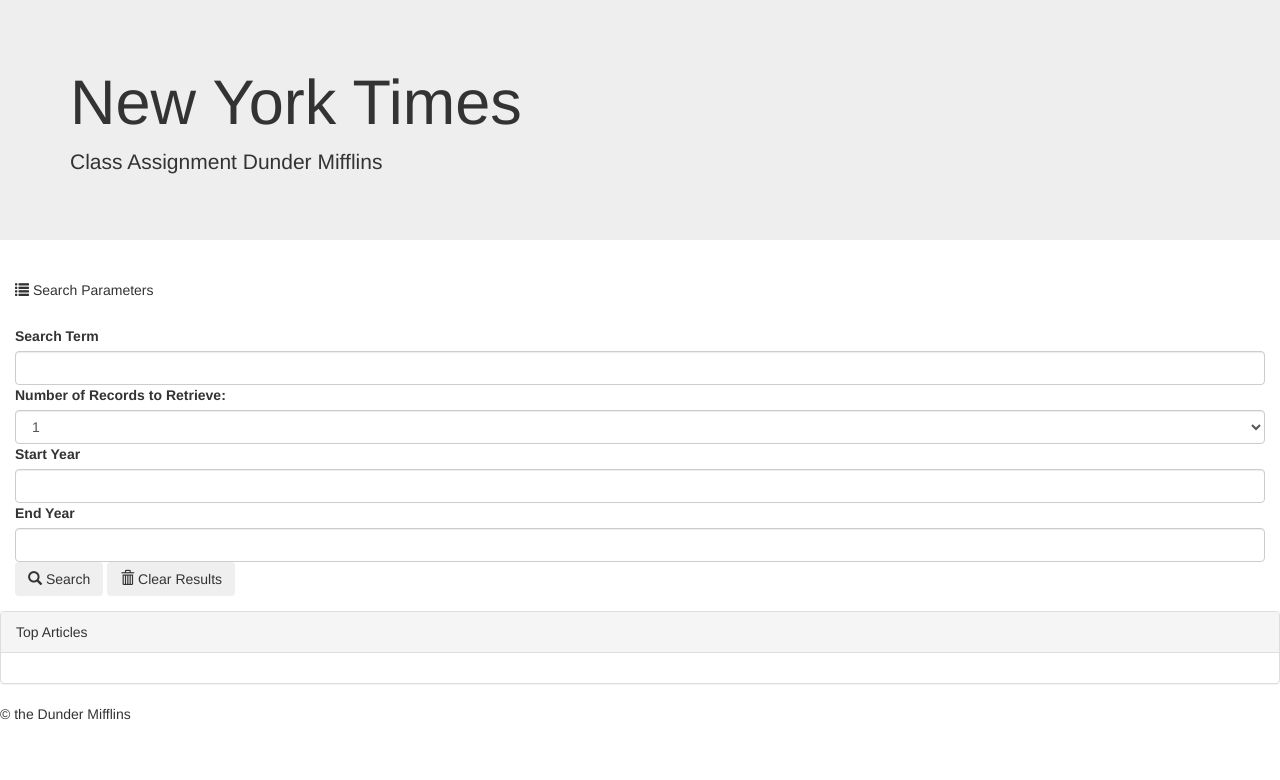
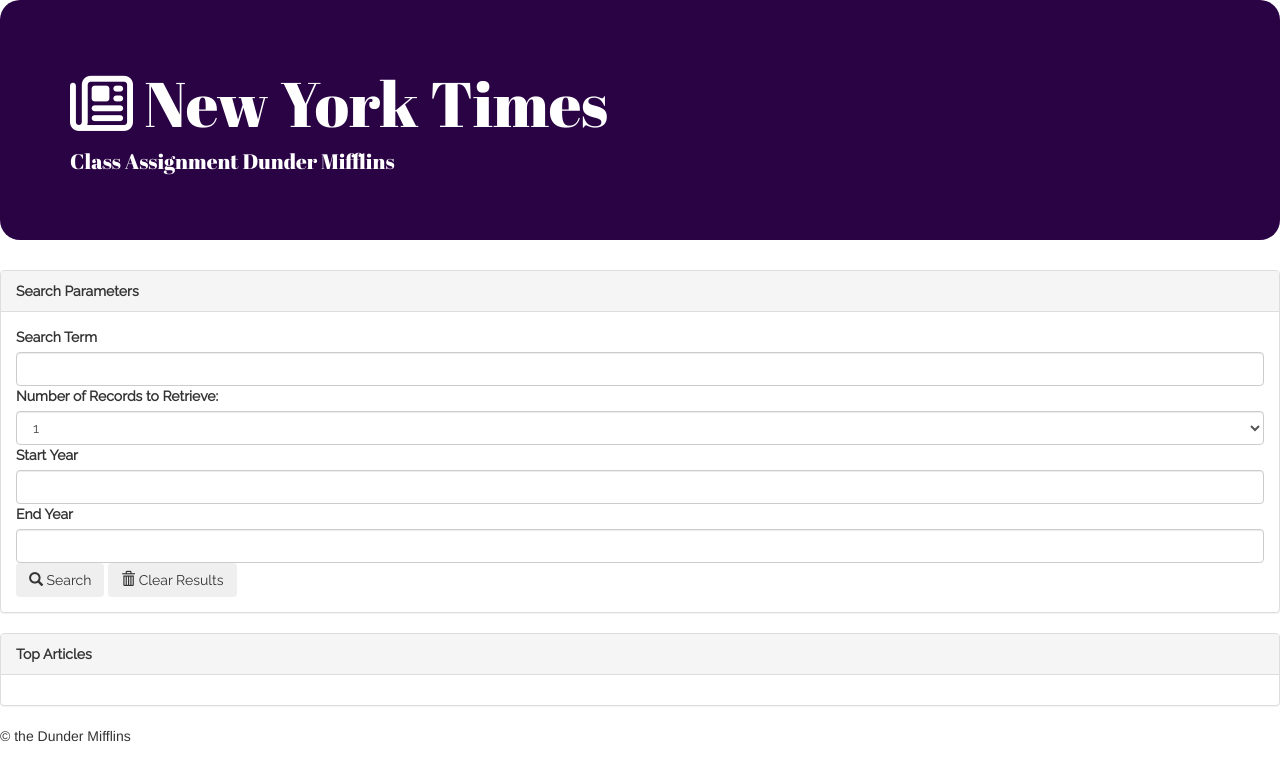
Before and after one commit to jasonjoachim/NYtimeDunderMifflins, a plain HTML site: page index.html in a window 1280 px wide. Drawn offline with nearby package versions, Linux system fonts and the light colour scheme.

Commit message:
adding style

```diff
--- a/assets/css/style.css
+++ b/assets/css/style.css
@@ -1,15 +1,32 @@
+
+
 .jumbotron {
-
+	font-family: 'Abril Fatface', cursive;
+	color: white;
+	background-color: #2A0345;
+	border-radius: 20px;
 }
 
 .panel-heading {
 
 }
 
-.panel {
+.param {
+	font-family: 'Raleway', sans-serif;
+}
+
+.panel-heading {
+	font-weight: bold;
+	background-color: #5D83D2;
+}
+
+.panel-default {
 
 }
 
 .form {
 
 }
+
+.param {
+}
--- a/index.html
+++ b/index.html
@@ -12,19 +12,20 @@
 <!-- linking css reset-->
 	<link rel="stylesheet" type="text/css" href="assets/css/style.css">
 	<link href="https://fonts.googleapis.com/css?family=Abril+Fatface|Raleway" rel="stylesheet">
+	<script src="https://use.fontawesome.com/9e8842350e.js"></script>
 </head>
 
 <body>
 <!-- jumbotron-->
 <div class="jumbotron jumbotron-fluid">
   <div class="container">
-    <h1 class="display-3">New York Times</h1>
+    <h1 class="display-3"> <i class="fa fa-newspaper-o" aria-hidden="true"></i> New York Times</h1>
     <p class="lead">Class Assignment Dunder Mifflins</p>
   </div>
 </div>
 
-<div class="param">
-  <div class="panel-heading"><span class="glyphicon glyphicon-list" aria-hidden="true"></span> Search Parameters
+<div class="panel panel-default param">
+  <div class="panel-heading"> Search Parameters
   </div>
   <div class="panel-body">
 
@@ -56,7 +57,7 @@
 	</div>
 
 <!-- top articles div-->
-<div class="panel panel-default">
+<div class="panel panel-default param">
   <div class="panel-heading">Top Articles</div>
   <div class="panel-body"></div>
 </div>
```
Also changed, not shown: 2 other files.
